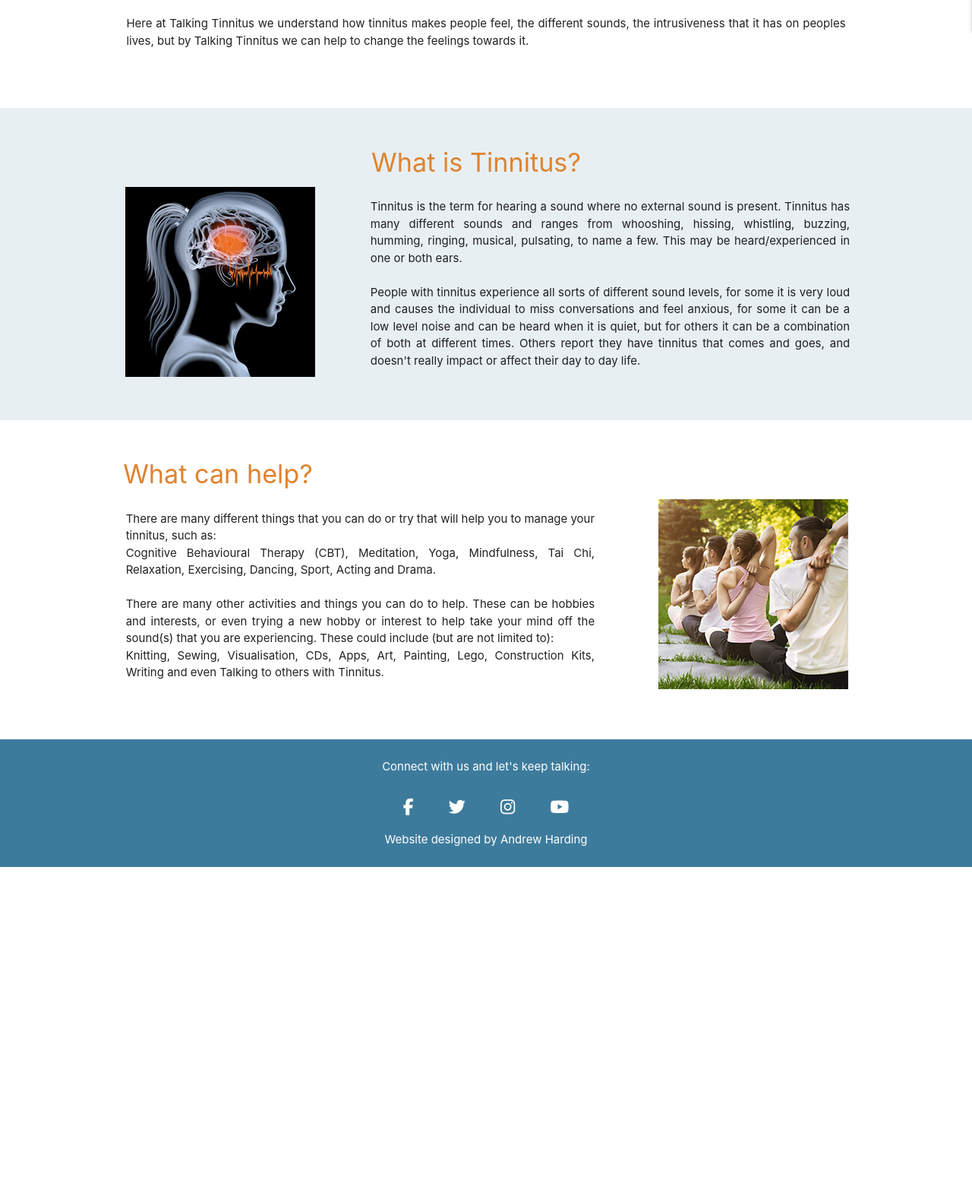
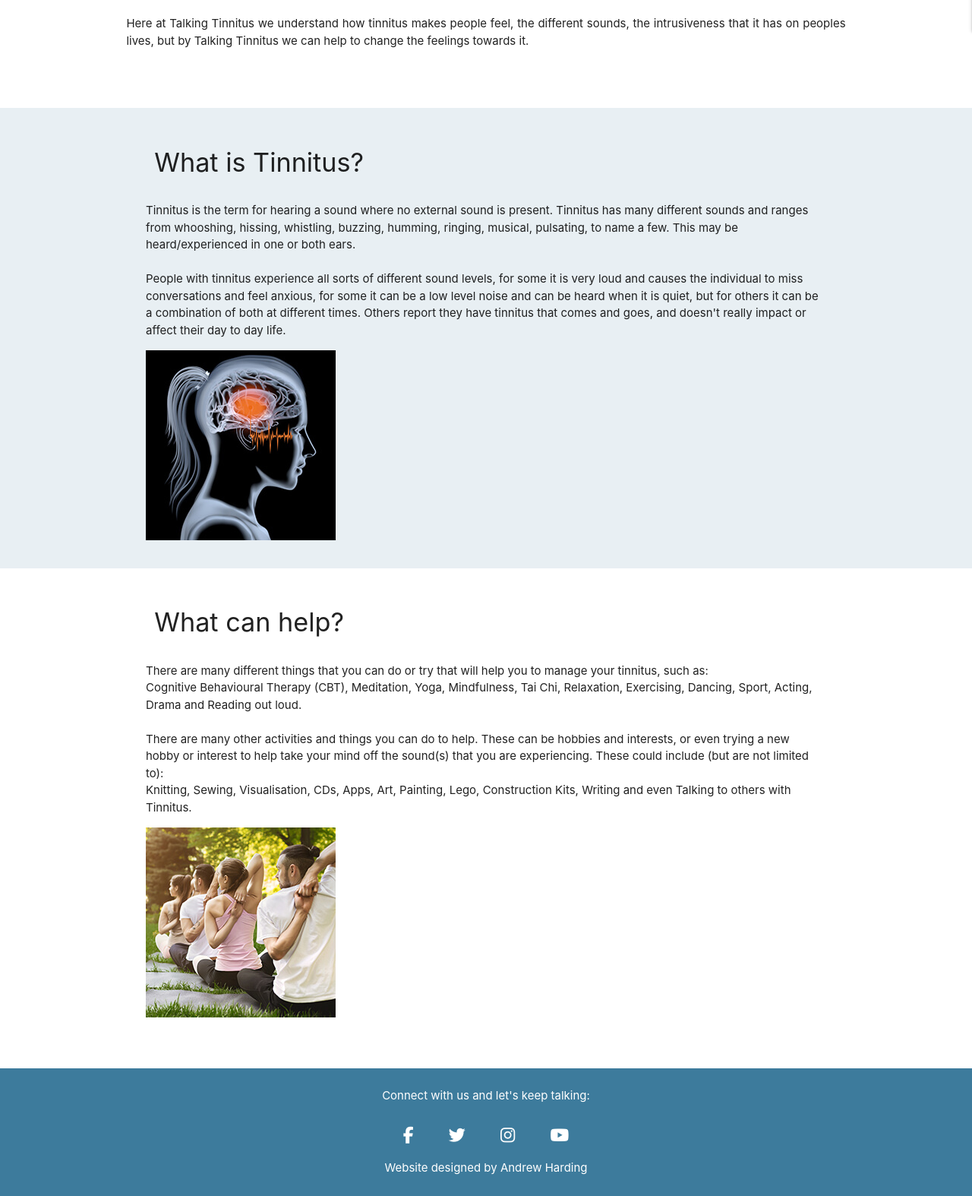
Before and after one commit to AndrewH1188/talking-tinnitus-ms3, a Flask app: page /home in a window 1280 px wide. Shown: the part 819-2393 px from the top of the page at 76% size. Before the commit the page ends 1960 px from the top, so only its background shows below. Run offline with Flask 2, Linux system fonts and the light colour scheme; some libraries are stand-ins or nearby versions.

Commit message:
A different layout to the home and about sections due to issues on mobile devices.

```diff
--- a/templates/index.html
+++ b/templates/index.html
@@ -10,24 +10,22 @@
     <br>
     We know and understand that tinnitus has different affects on different people.
     Tinnitus is common, its nothing to worry about and does get better over time, but needs to be managed not monitored.
-    According to the British Tinnitus Association <em>there are already an estimated six million people living with tinnitus
-    here in the UK and this number is expected to rise to more than half a million by 2028.</em>
+    According to the British Tinnitus Association <em>there are already an estimated six million people living with
+    tinnitus here in the UK and this number is expected to rise to more than half a million by 2028.</em>
     <br>
     <br>
     Here at Talking Tinnitus we understand how tinnitus makes people feel, the different sounds, the intrusiveness that
     it has on peoples lives, but by Talking Tinnitus we can help to change the feelings towards it.
 </p>
 <article class="boxed-content">
+    <div class="container">
         <div class="row">
             <div class="col s12">
-            <h4 class="section-heading-right">What is Tinnitus?</h4>
+                <h4 class="section-heading">What is Tinnitus?</h4>
             </div>
-        <div class="col s4">
-            <img src="{{url_for('static', filename='images/home-what-is-tinnitus.jpg')}}" class="left-image"
-                alt="Sound waves inside a woman's head and in the ear">
         </div>
-        <div class="col s8">
-            <p class="section-text-right">
+                <div class="col s12">
+                    <p class="section-text">
                         Tinnitus is the term for hearing a sound where no external sound is present.
                         Tinnitus has many different sounds and ranges from whooshing, hissing, whistling, buzzing, humming,
                         ringing, musical, pulsating, to name a few. This may be heard/experienced in one or both ears.
@@ -36,37 +34,43 @@
                         People with tinnitus experience all sorts of different sound levels, for some it is very loud and
                         causes the individual to miss conversations and feel anxious, for some it can be a low level noise and
                         can be heard when it is quiet, but for others it can be a combination of both at different times.
-                Others report they have tinnitus that comes and goes, and doesn't really impact or affect their day to
-                day life.
+                        Others report they have tinnitus that comes and goes, and doesn't really impact or affect their
+                        day to day life.
                     </p>
+                    <img src="{{url_for('static', filename='images/home-what-is-tinnitus.jpg')}}" class="section-image"
+                        alt="Sound waves inside a woman's head and in the ear">
+                </div>
+            </div>
         </div>
     </div>
 </article>
 <article>
+    <div class="container">
         <div class="row">
             <div class="col s12">
-            <h4 class="section-heading-left">What can help?</h4>
+                <h4 class="section-heading">What can help?</h4>
             </div>
-        <div class="col s6">
-            <p class="section-text-left">
-                There are many different things that you can do or try that will help you
-                to manage your tinnitus, such as:
+        </div>
+                <div class="col s12">
+                    <p class="section-text">
+                        There are many different things that you can do or try that will help you to manage your
+                        tinnitus, such as:
                         <br>
                         Cognitive Behavioural Therapy (CBT), Meditation, Yoga, Mindfulness, Tai Chi, Relaxation,
-                Exercising, Dancing, Sport, Acting and Drama.
+                        Exercising, Dancing, Sport, Acting, Drama and Reading out loud.
                         <br>
                         <br>
                         There are many other activities and things you can do to help.
-                These can be hobbies and interests, or even trying a new hobby or interest to help take your mind off
-                the sound(s) that you are experiencing. These could include (but are not limited to):
+                        These can be hobbies and interests, or even trying a new hobby or interest to help take your
+                        mind off the sound(s) that you are experiencing. These could include (but are not limited to):
                         <br>
-                Knitting, Sewing, Visualisation, CDs, Apps, Art, Painting, Lego, Construction Kits, Writing and even
-                Talking to others with Tinnitus.
+                        Knitting, Sewing, Visualisation, CDs, Apps, Art, Painting, Lego, Construction Kits, Writing and
+                        even Talking to others with Tinnitus.
                     </p>
+                    <img src="{{url_for('static', filename='images/home-what-can-help.jpg')}}" class="section-image"
+                        alt="A group of people doing a meditation exercise">
                 </div>
-        <div class="col s6">
-            <img src="{{url_for('static', filename='images/home-what-can-help.jpg')}}" class="right-image"
-                alt="A group of people doing a meditation exercise">
+            </div>
         </div>
     </div>
 </article>
```
Also changed, not shown: templates/about-us.html (+16 -12 lines). Lines whose indentation alone changed are shown as unchanged.
